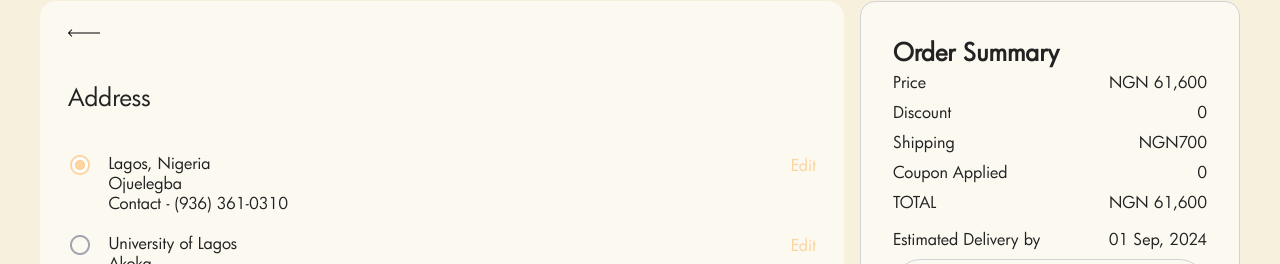
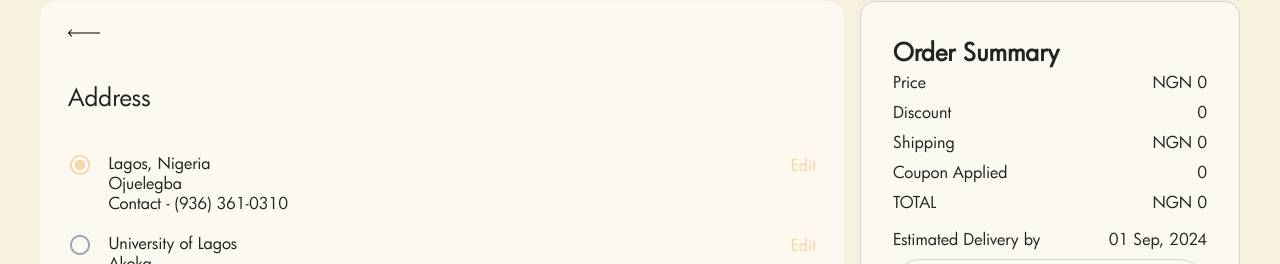
Before and after one commit to JoshuaAkpan/HNG-Stage2-Task-Claytown, a React (Create React App) app: page /checkout/processing in a window 1280 px wide. Shown: the part 127-391 px from the top of the page. Built offline with nearby package versions, Linux system fonts and the light colour scheme; no server answers.

Commit message:
CORS Fixed

```diff
--- a/src/components/OrderSummary.jsx
+++ b/src/components/OrderSummary.jsx
@@ -1,15 +1,26 @@
-import React from "react";
+import React, {useContext} from "react";
 import { Link } from "react-router-dom";
 import trailing from '../assets/img/trailing.png'
+import { CartContext } from "../contexts/CartContext";
+
+
+
 
 const OrderSummary = ({link, text}) => {
+    const { total } = useContext(CartContext);
+
+
+  //calculating shipping fee
+  const shippingPercentage = 1.14;
+  const shippingFee = (shippingPercentage / 100) * total;
+  const roundedShippingFee = Math.round(shippingFee);
 
   return (
     <div className="md:max-w-sm lg:max-w-sm xl:max-w-sm bg-[#FCF9F1] lg:p-[32px] lg:w-[380px] lg:h-[589px] lg:ml-4 lg:border lg:border-[#D1D1D8] lg:rounded-[15px]">
       <h1 className="font-semibold text-[24px]">Order Summary</h1>
       <div className="flex justify-between pb-[6px]">
         <p>Price</p>
-        <p>NGN 61,600</p>
+        <p>NGN {parseFloat(total).toLocaleString()}</p>
       </div>
       <div className="flex justify-between pb-[6px]">
         <p>Discount </p>
@@ -17,7 +28,7 @@ const OrderSummary = ({link, text}) => {
       </div>
       <div className="flex justify-between pb-[6px]">
         <p>Shipping </p>
-        <p>NGN700</p>
+        <p>NGN {roundedShippingFee.toLocaleString()}</p>
       </div>
 
       <div className="flex justify-between pb-[6px]">
@@ -26,7 +37,8 @@ const OrderSummary = ({link, text}) => {
       </div>
       <div className="flex justify-between pb-[13px]">
         <p>TOTAL </p>
-        <p>NGN 61,600</p>
+        <p>NGN{" "}
+        {parseFloat(total + roundedShippingFee).toLocaleString()}</p>
       </div>
       <div className="flex justify-between pb-[8px]">
         <p>Estimated Delivery by </p>
--- a/src/pages/CheckOutProcess.jsx
+++ b/src/pages/CheckOutProcess.jsx
@@ -74,7 +74,7 @@ const CheckOutProcess = () => {
           <div className="block lg:hidden md:text-right ">
 
             <OrderSummary
-              link="/checkout/shipping-details"
+              link="/checkout/order-complete"
               text="Continue to Shipping"
             />
           </div>
@@ -85,7 +85,7 @@ const CheckOutProcess = () => {
 
       <div className="hidden lg:block">
         <OrderSummary
-          link="/checkout/shipping-details"
+          link="/checkout/order-complete"
           text="Continue to Shipping"
         />
       </div>
```
Also changed, not shown: package.json (line endings or trailing spaces).
